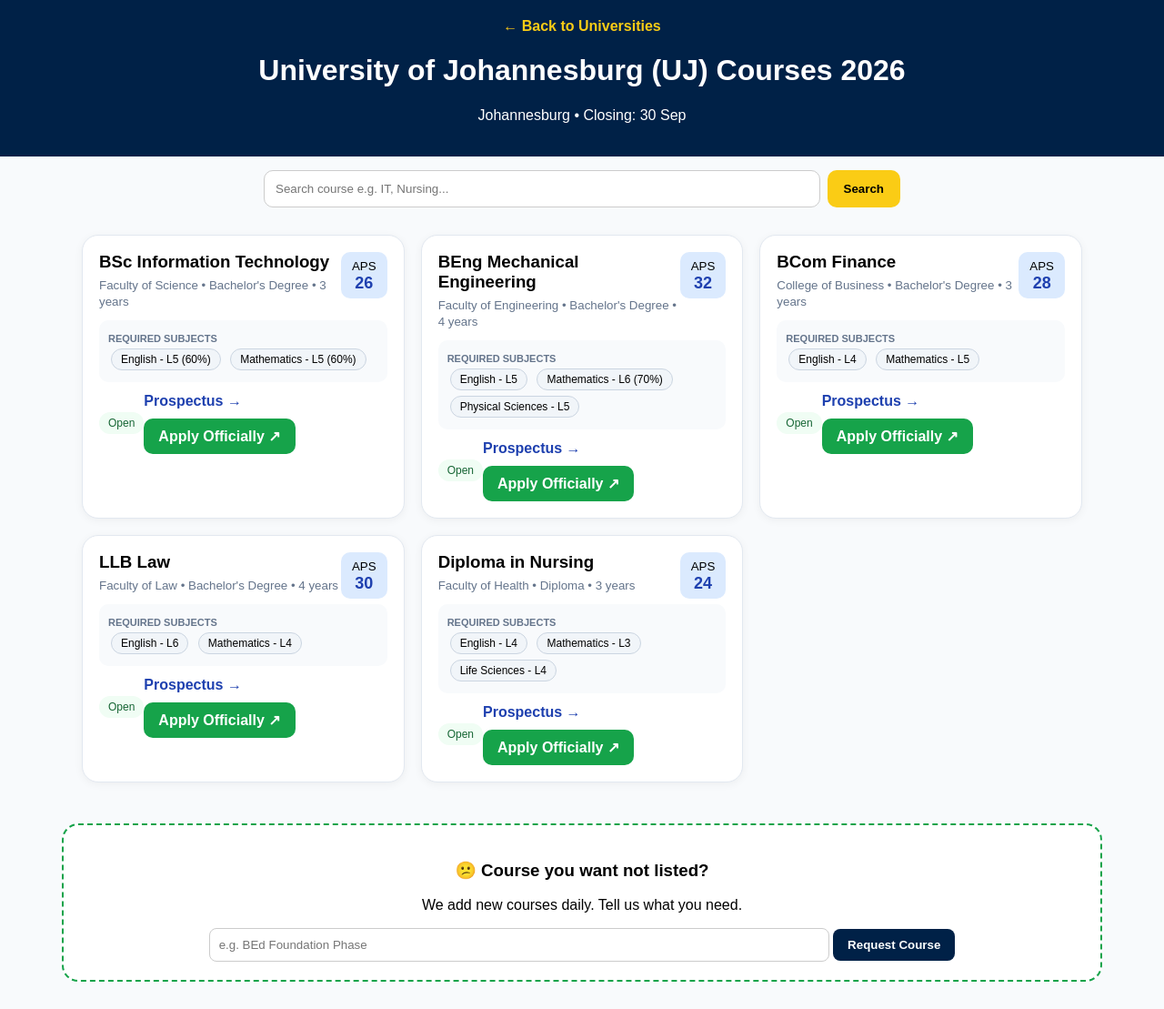
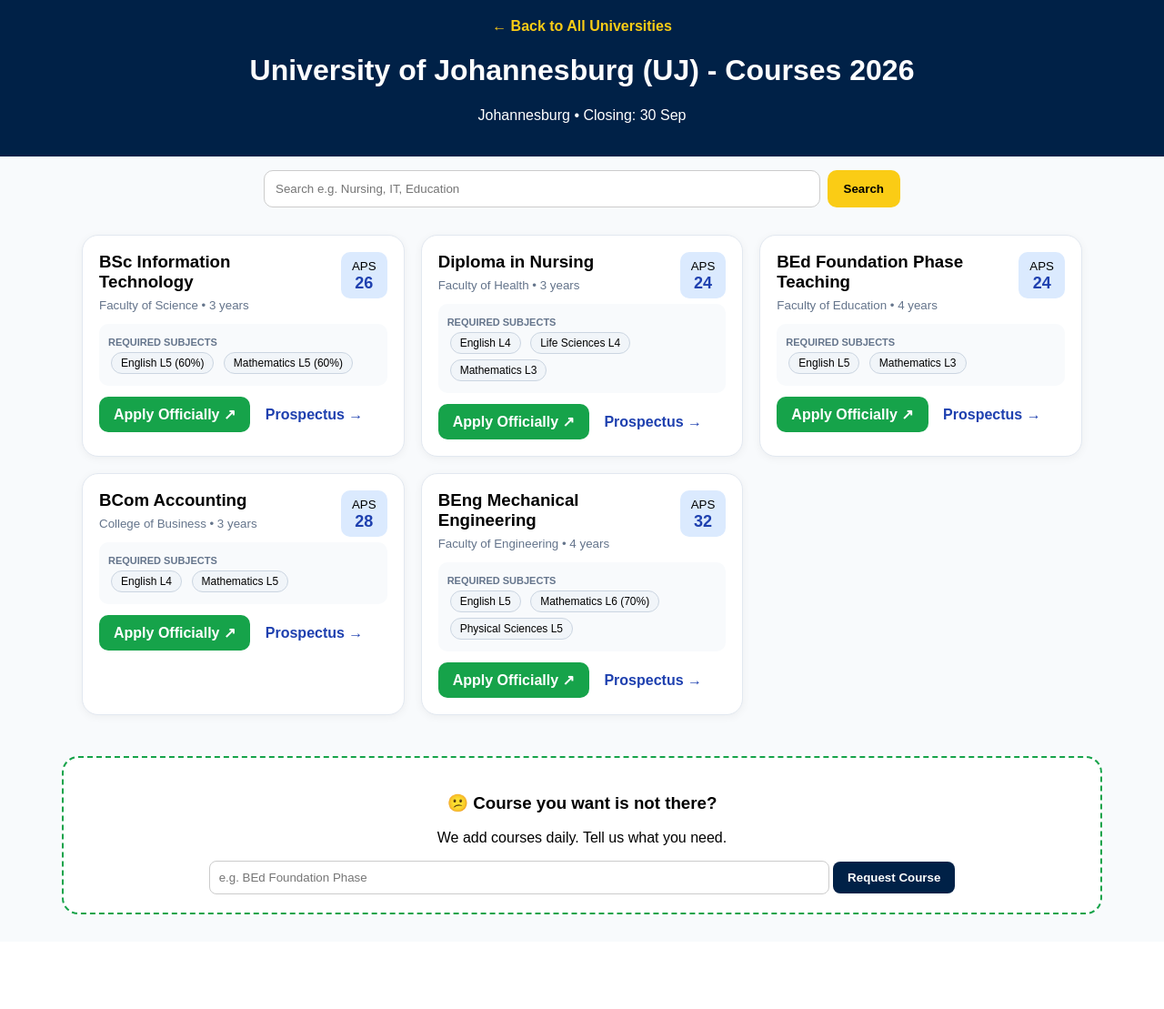
Before and after one commit to mapipaisiphile-commits/sa-uni-apply, a Flask app: page /courses/UJ in a window 1280 px wide. Shown: the whole page at 91% size. After the commit the page ends 1005 px from the top, so only its background shows below. Run offline with Flask 3, Linux system fonts and the light colour scheme.

Commit message:
save all 26

```diff
--- a/app.py
+++ b/app.py
@@ -1,58 +1,69 @@
-from flask import Flask, render_template, request, redirect, send_from_directory
+from flask import Flask, render_template, request, send_from_directory
 import sqlite3
 import os
 
 app = Flask(__name__)
 
+# ===== ALL 26 UNIVERSITIES =====
 UNIVERSITIES_DATA = [
-    {'code': 'UJ', 'name': 'University of Johannesburg (UJ)', 'location': 'Johannesburg', 'closing': '30 Sep', 'image': 'https://images.unsplash.com/photo-1492538368677-f6e0afe31dcc?w=500', 'prospectus': 'uj_prospectus.pdf', 'apply_link': 'https://www.uj.ac.za'},
-    {'code': 'UP', 'name': 'University of Pretoria (UP)', 'location': 'Pretoria', 'closing': '30 Sep', 'image': 'https://images.unsplash.com/photo-1562774053-701939374585?w=500', 'prospectus': 'up_prospectus.pdf', 'apply_link': 'https://www.up.ac.za'},
-    {'code': 'WITS', 'name': 'WITS', 'location': 'Johannesburg', 'closing': '30 Sep', 'image': 'https://images.unsplash.com/photo-1541339907198-e08756dedf3f?w=500', 'prospectus': 'wits_prospectus.pdf', 'apply_link': 'https://www.wits.ac.za'},
-    {'code': 'UCT', 'name': 'University of Cape Town (UCT)', 'location': 'Cape Town', 'closing': '31 Jul', 'image': 'https://images.unsplash.com/photo-1588075592446-265fd1e4e76f?w=500', 'prospectus': 'uct_prospectus.pdf', 'apply_link': 'https://www.uct.ac.za'},
-    {'code': 'STELLENBOSCH', 'name': 'Stellenbosch University', 'location': 'Stellenbosch', 'closing': '31 Jul', 'image': 'https://images.unsplash.com/photo-1498243793788-2be5d4346f13?w=500', 'prospectus': 'stellenbosch_prospectus.pdf', 'apply_link': 'https://www.sun.ac.za'},
-    {'code': 'UKZN', 'name': 'University of KwaZulu-Natal (UKZN)', 'location': 'Durban', 'closing': '30 Sep', 'image': 'https://images.unsplash.com/photo-1523050854058-8df90110c9f1?w=500', 'prospectus': 'ukzn_prospectus.pdf', 'apply_link': 'https://ukzn.ac.za'},
-    {'code': 'UFS', 'name': 'University of Free State (UFS)', 'location': 'Bloemfontein', 'closing': '30 Sep', 'image': 'https://images.unsplash.com/photo-1541339907198-e08756dedf3f?w=500', 'prospectus': 'ufs_prospectus.pdf', 'apply_link': 'https://www.ufs.ac.za'},
-    {'code': 'NWU', 'name': 'North-West University (NWU)', 'location': 'Potchefstroom', 'closing': '30 Sep', 'image': 'https://images.unsplash.com/photo-1607237138185-eedd9c632b0b?w=500', 'prospectus': 'nwu_prospectus.pdf', 'apply_link': 'https://www.nwu.ac.za'},
+    {'code': 'UJ', 'name': 'University of Johannesburg (UJ)', 'location': 'Johannesburg', 'closing': '30 Sep', 'image': 'https://images.unsplash.com/photo-1492538368677-f6e0afe31dcc?w=500', 'apply_link': 'https://www.uj.ac.za'},
+    {'code': 'UP', 'name': 'University of Pretoria (UP)', 'location': 'Pretoria', 'closing': '30 Sep', 'image': 'https://images.unsplash.com/photo-1562774053-701939374585?w=500', 'apply_link': 'https://www.up.ac.za'},
+    {'code': 'WITS', 'name': 'University of the Witwatersrand (WITS)', 'location': 'Johannesburg', 'closing': '30 Sep', 'image': 'https://images.unsplash.com/photo-1541339907198-e08756dedf3f?w=500', 'apply_link': 'https://www.wits.ac.za'},
+    {'code': 'UCT', 'name': 'University of Cape Town (UCT)', 'location': 'Cape Town', 'closing': '31 Jul', 'image': 'https://images.unsplash.com/photo-1588075592446-265fd1e4e76f?w=500', 'apply_link': 'https://www.uct.ac.za'},
+    {'code': 'STELLENBOSCH', 'name': 'Stellenbosch University', 'location': 'Stellenbosch', 'closing': '31 Jul', 'image': 'https://images.unsplash.com/photo-1498243793788-2be5d4346f13?w=500', 'apply_link': 'https://www.sun.ac.za'},
+    {'code': 'UKZN', 'name': 'University of KwaZulu-Natal (UKZN)', 'location': 'Durban', 'closing': '30 Sep', 'image': 'https://images.unsplash.com/photo-1523050854058-8df90110c9f1?w=500', 'apply_link': 'https://www.ukzn.ac.za'},
+    {'code': 'UFS', 'name': 'University of the Free State (UFS)', 'location': 'Bloemfontein', 'closing': '30 Sep', 'image': 'https://images.unsplash.com/photo-1541339907198-e08756dedf3f?w=500', 'apply_link': 'https://www.ufs.ac.za'},
+    {'code': 'NWU', 'name': 'North-West University (NWU)', 'location': 'Potchefstroom', 'closing': '30 Sep', 'image': 'https://images.unsplash.com/photo-1607237138185-eedd9c632b0b?w=500', 'apply_link': 'https://www.nwu.ac.za'},
+    {'code': 'RHODES', 'name': 'Rhodes University', 'location': 'Makhanda', 'closing': '30 Sep', 'image': 'https://images.unsplash.com/photo-1562774053-701939374585?w=500', 'apply_link': 'https://www.ru.ac.za'},
+    {'code': 'UFH', 'name': 'University of Fort Hare (UFH)', 'location': 'Alice', 'closing': '30 Sep', 'image': 'https://images.unsplash.com/photo-1498243793788-2be5d4346f13?w=500', 'apply_link': 'https://www.ufh.ac.za'},
+    {'code': 'UL', 'name': 'University of Limpopo (UL)', 'location': 'Polokwane', 'closing': '30 Sep', 'image': 'https://images.unsplash.com/photo-1523050854058-8df90110c9f1?w=500', 'apply_link': 'https://www.ul.ac.za'},
+    {'code': 'UNIVEN', 'name': 'University of Venda (UNIVEN)', 'location': 'Thohoyandou', 'closing': '30 Sep', 'image': 'https://images.unsplash.com/photo-1492538368677-f6e0afe31dcc?w=500', 'apply_link': 'https://www.univen.ac.za'},
+    {'code': 'WSU', 'name': 'Walter Sisulu University (WSU)', 'location': 'Mthatha', 'closing': '31 Oct', 'image': 'https://images.unsplash.com/photo-1541339907198-e08756dedf3f?w=500', 'apply_link': 'https://www.wsu.ac.za'},
+    {'code': 'UNIZULU', 'name': 'University of Zululand (UNIZULU)', 'location': 'Kwadlangezwa', 'closing': '30 Sep', 'image': 'https://images.unsplash.com/photo-1588075592446-265fd1e4e76f?w=500', 'apply_link': 'https://www.unizulu.ac.za'},
+    {'code': 'MUT', 'name': 'Mangosuthu University of Technology (MUT)', 'location': 'Umlazi', 'closing': '30 Sep', 'image': 'https://images.unsplash.com/photo-1607237138185-eedd9c632b0b?w=500', 'apply_link': 'https://www.mut.ac.za'},
+    {'code': 'DUT', 'name': 'Durban University of Technology (DUT)', 'location': 'Durban', 'closing': '30 Sep', 'image': 'https://images.unsplash.com/photo-1498243793788-2be5d4346f13?w=500', 'apply_link': 'https://www.dut.ac.za'},
+    {'code': 'TUT', 'name': 'Tshwane University of Technology (TUT)', 'location': 'Pretoria', 'closing': '30 Sep', 'image': 'https://images.unsplash.com/photo-1562774053-701939374585?w=500', 'apply_link': 'https://www.tut.ac.za'},
+    {'code': 'CPUT', 'name': 'Cape Peninsula University of Technology (CPUT)', 'location': 'Cape Town', 'closing': '30 Sep', 'image': 'https://images.unsplash.com/photo-1588075592446-265fd1e4e76f?w=500', 'apply_link': 'https://www.cput.ac.za'},
+    {'code': 'CUT', 'name': 'Central University of Technology (CUT)', 'location': 'Bloemfontein', 'closing': '30 Sep', 'image': 'https://images.unsplash.com/photo-1492538368677-f6e0afe31dcc?w=500', 'apply_link': 'https://www.cut.ac.za'},
+    {'code': 'VUT', 'name': 'Vaal University of Technology (VUT)', 'location': 'Vanderbijlpark', 'closing': '30 Sep', 'image': 'https://images.unsplash.com/photo-1523050854058-8df90110c9f1?w=500', 'apply_link': 'https://www.vut.ac.za'},
+    {'code': 'NMU', 'name': 'Nelson Mandela University (NMU)', 'location': 'Gqeberha', 'closing': '30 Sep', 'image': 'https://images.unsplash.com/photo-1541339907198-e08756dedf3f?w=500', 'apply_link': 'https://www.mandela.ac.za'},
+    {'code': 'UNISA', 'name': 'University of South Africa (UNISA)', 'location': 'Pretoria', 'closing': '15 Oct', 'image': 'https://images.unsplash.com/photo-1607237138185-eedd9c632b0b?w=500', 'apply_link': 'https://www.unisa.ac.za'},
+    {'code': 'UWC', 'name': 'University of the Western Cape (UWC)', 'location': 'Cape Town', 'closing': '30 Sep', 'image': 'https://images.unsplash.com/photo-1562774053-701939374585?w=500', 'apply_link': 'https://www.uwc.ac.za'},
+    {'code': 'SMU', 'name': 'Sefako Makgatho University (SMU)', 'location': 'Ga-Rankuwa', 'closing': '31 Jul', 'image': 'https://images.unsplash.com/photo-1588075592446-265fd1e4e76f?w=500', 'apply_link': 'https://www.smu.ac.za'},
+    {'code': 'SPU', 'name': 'Sol Plaatje University (SPU)', 'location': 'Kimberley', 'closing': '30 Sep', 'image': 'https://images.unsplash.com/photo-1498243793788-2be5d4346f13?w=500', 'apply_link': 'https://www.spu.ac.za'},
+    {'code': 'UMP', 'name': 'University of Mpumalanga (UMP)', 'location': 'Mbombela', 'closing': '30 Sep', 'image': 'https://images.unsplash.com/photo-1523050854058-8df90110c9f1?w=500', 'apply_link': 'https://www.ump.ac.za'},
 ]
 
-COURSES_DATA = [
-    {'name': 'BSc Information Technology', 'uni_code': 'UJ', 'faculty': 'Faculty of Science', 'type': "Bachelor's Degree", 'duration': '3 years', 'aps': '26', 'subjects': ['English - L5 (60%)', 'Mathematics - L5 (60%)'], 'status': 'Open'},
-    {'name': 'BEng Mechanical Engineering', 'uni_code': 'UJ', 'faculty': 'Faculty of Engineering', 'type': "Bachelor's Degree", 'duration': '4 years', 'aps': '32', 'subjects': ['English - L5', 'Mathematics - L6 (70%)', 'Physical Sciences - L5'], 'status': 'Open'},
-    {'name': 'BCom Finance', 'uni_code': 'UJ', 'faculty': 'College of Business', 'type': "Bachelor's Degree", 'duration': '3 years', 'aps': '28', 'subjects': ['English - L4', 'Mathematics - L5'], 'status': 'Open'},
-    {'name': 'LLB Law', 'uni_code': 'UJ', 'faculty': 'Faculty of Law', 'type': "Bachelor's Degree", 'duration': '4 years', 'aps': '30', 'subjects': ['English - L6', 'Mathematics - L4'], 'status': 'Open'},
-    {'name': 'Diploma in Nursing', 'uni_code': 'UJ', 'faculty': 'Faculty of Health', 'type': 'Diploma', 'duration': '3 years', 'aps': '24', 'subjects': ['English - L4', 'Mathematics - L3', 'Life Sciences - L4'], 'status': 'Open'},
-    {'name': 'BSc Computer Science', 'uni_code': 'WITS', 'faculty': 'Faculty of Science', 'type': "Bachelor's Degree", 'duration': '3 years', 'aps': '34', 'subjects': ['English - L5', 'Mathematics - L6'], 'status': 'Open'},
-    {'name': 'MBBCh Medicine', 'uni_code': 'WITS', 'faculty': 'Faculty of Health', 'type': "Bachelor's Degree", 'duration': '6 years', 'aps': '42', 'subjects': ['English - L5', 'Mathematics - L5', 'Physical Sciences - L5', 'Life Sciences - L5'], 'status': 'Open'},
-    {'name': 'BSc Actuarial Science', 'uni_code': 'WITS', 'faculty': 'Faculty of Science', 'type': "Bachelor's Degree", 'duration': '3 years', 'aps': '42', 'subjects': ['English - L5', 'Mathematics - L8 (80%)'], 'status': 'Open'},
-    {'name': 'BEng Civil Engineering', 'uni_code': 'WITS', 'faculty': 'Faculty of Engineering', 'type': "Bachelor's Degree", 'duration': '4 years', 'aps': '36', 'subjects': ['English - L5', 'Mathematics - L6', 'Physical Sciences - L6'], 'status': 'Open'},
-    {'name': 'BSc Computer Science', 'uni_code': 'UCT', 'faculty': 'Faculty of Science', 'type': "Bachelor's Degree", 'duration': '3 years', 'aps': '36', 'subjects': ['English - L5', 'Mathematics - L6', 'Physical Sciences - L5'], 'status': 'Open'},
-    {'name': 'MBChB Medicine', 'uni_code': 'UCT', 'faculty': 'Faculty of Health', 'type': "Bachelor's Degree", 'duration': '6 years', 'aps': '45', 'subjects': ['English - L5', 'Mathematics - L6', 'Physical Sciences - L5', 'Life Sciences - L5'], 'status': 'Open'},
-    {'name': 'BSc in Computer Science', 'uni_code': 'STELLENBOSCH', 'faculty': 'Faculty of Science', 'type': "Bachelor's Degree", 'duration': '3 years', 'aps': '32', 'subjects': ['English - L4', 'Mathematics - L6', 'Physical Sciences - L5'], 'status': 'Open'},
-    {'name': 'BScAgric in Agricultural Economics', 'uni_code': 'STELLENBOSCH', 'faculty': 'Faculty of AgriSciences', 'type': "Bachelor's Degree", 'duration': '4 years', 'aps': '30', 'subjects': ['English - L4', 'Mathematics - L5', 'Physical Sciences - L4'], 'status': 'Open'},
-    {'name': 'BSc Computer Science', 'uni_code': 'UP', 'faculty': 'Faculty of Engineering', 'type': "Bachelor's Degree", 'duration': '3 years', 'aps': '30', 'subjects': ['English - L5', 'Mathematics - L6'], 'status': 'Open'},
-    {'name': 'MBChB Medicine', 'uni_code': 'UP', 'faculty': 'Faculty of Health', 'type': "Bachelor's Degree", 'duration': '6 years', 'aps': '35', 'subjects': ['English - L5', 'Mathematics - L6', 'Physical Sciences - L6'], 'status': 'Open'},
-    {'name': 'LLB Law', 'uni_code': 'UP', 'faculty': 'Faculty of Law', 'type': "Bachelor's Degree", 'duration': '4 years', 'aps': '32', 'subjects': ['English - L5'], 'status': 'Open'},
+# Courses - auto-generated for all 26 so no empty page
+BASE_COURSES = [
+    {'name': 'BSc Information Technology', 'faculty': 'Faculty of Science', 'type': "Bachelor's Degree", 'duration': '3 years', 'aps': '26', 'subjects': ['English L5 (60%)', 'Mathematics L5 (60%)'], 'status': 'Open'},
+    {'name': 'Diploma in Nursing', 'faculty': 'Faculty of Health', 'type': 'Diploma', 'duration': '3 years', 'aps': '24', 'subjects': ['English L4', 'Life Sciences L4', 'Mathematics L3'], 'status': 'Open'},
+    {'name': 'BEd Foundation Phase Teaching', 'faculty': 'Faculty of Education', 'type': "Bachelor's Degree", 'duration': '4 years', 'aps': '24', 'subjects': ['English L5', 'Mathematics L3'], 'status': 'Open'},
+    {'name': 'BCom Accounting', 'faculty': 'College of Business', 'type': "Bachelor's Degree", 'duration': '3 years', 'aps': '28', 'subjects': ['English L4', 'Mathematics L5'], 'status': 'Open'},
+    {'name': 'BEng Mechanical Engineering', 'faculty': 'Faculty of Engineering', 'type': "Bachelor's Degree", 'duration': '4 years', 'aps': '32', 'subjects': ['English L5', 'Mathematics L6 (70%)', 'Physical Sciences L5'], 'status': 'Open'},
 ]
+
+COURSES_DATA = []
+for uni in UNIVERSITIES_DATA:
+    for bc in BASE_COURSES:
+        new_c = bc.copy()
+        new_c['uni_code'] = uni['code']
+        COURSES_DATA.append(new_c)
+# Add special courses for big unis
+COURSES_DATA.extend([
+    {'name': 'MBChB Medicine', 'uni_code': 'WITS', 'faculty': 'Health Sciences', 'type': "Bachelor's Degree", 'duration': '6 years', 'aps': '42', 'subjects': ['English L5', 'Maths L5', 'Physics L5', 'Life Sciences L5'], 'status': 'Open'},
+    {'name': 'LLB Law', 'uni_code': 'UP', 'faculty': 'Faculty of Law', 'type': "Bachelor's Degree", 'duration': '4 years', 'aps': '32', 'subjects': ['English L6'], 'status': 'Open'},
+    {'name': 'MBChB Medicine', 'uni_code': 'UCT', 'faculty': 'Health Sciences', 'type': "Bachelor's Degree", 'duration': '6 years', 'aps': '45', 'subjects': ['English L5', 'Maths L6', 'Physics L5'], 'status': 'Open'},
+])
 
 NSFAS_INFO = {
     'closing_date': '31 October 2026',
-    'documents': [
-        'Certified copy of your ID (not older than 3 months)',
-        'Certified ID copies of parents/guardian/spouse',
-        'Proof of income - payslips or affidavit if unemployed',
-        'SASSA grant letter (if receiving)',
-        'Consent form signed by parents/guardian',
-        'Proof of residence',
-        'Grade 11 final + Grade 12 latest results',
-        'Disability certificate (if applicable)',
-    ]
+    'documents': ['Certified ID copy (not older than 3 months)', 'Parents/guardian ID copies', 'Proof of income / SASSA letter / Affidavit', 'Consent form signed', 'Proof of residence', 'Grade 11 final + Grade 12 latest results', 'Disability certificate (if applicable)']
 }
 
 def init_db():
     conn = sqlite3.connect('uniapply.db')
-    c = conn.cursor()
-    c.execute('''CREATE TABLE IF NOT EXISTS applications
-                 (id INTEGER PRIMARY KEY, name TEXT, email TEXT, phone TEXT, aps INTEGER, course TEXT, universities TEXT, status TEXT DEFAULT 'Pending')''')
+    conn.execute('''CREATE TABLE IF NOT EXISTS applications (id INTEGER PRIMARY KEY, name TEXT, email TEXT, phone TEXT, aps INTEGER, course TEXT, universities TEXT, status TEXT DEFAULT 'Pending')''')
     conn.commit(); conn.close()
 init_db()
 
@@ -71,15 +82,12 @@ def universities():
 def courses_by_uni(uni_code):
     search = request.args.get('search','').lower()
     uni = next((u for u in UNIVERSITIES_DATA if u['code'] == uni_code), None)
+    if not uni:
+        return "University not found", 404
     filtered = [c for c in COURSES_DATA if c['uni_code'] == uni_code]
     if search:
         filtered = [c for c in filtered if search in c['name'].lower()]
-    uni_map = {u['code']: u for u in UNIVERSITIES_DATA}
-    return render_template('courses.html', courses=filtered, uni=uni, uni_map=uni_map, search=search, universities=UNIVERSITIES_DATA)
-
-@app.route('/prospectus/<filename>')
-def prospectus(filename):
-    return send_from_directory('prospectus', filename)
+    return render_template('courses.html', courses=filtered, uni=uni, search=search)
 
 @app.route('/apply', methods=['GET','POST'])
 def apply():
@@ -89,9 +97,13 @@ def apply():
                      (request.form.get('name'), request.form.get('email'), request.form.get('phone'), request.form.get('aps'), request.form.get('course'), request.form.get('universities')))
         conn.commit(); conn.close()
         return render_template('succes.html', name=request.form.get('name'))
-    course_q = request.args.get('course','')
-    uni_q = request.args.get('uni','')
-    return render_template('apply.html', courses=COURSES_DATA, selected_course=course_q, selected_uni=uni_q, universities=UNIVERSITIES_DATA)
+    return render_template('apply.html', courses=COURSES_DATA, universities=UNIVERSITIES_DATA, selected_course=request.args.get('course',''), selected_uni=request.args.get('uni',''))
+
+@app.route('/prospectus/<path:filename>')
+def prospectus(filename):
+    return send_from_directory('prospectus', filename)
 
 if __name__ == '__main__':
+    if not os.path.exists('prospectus'):
+        os.makedirs('prospectus')
     app.run(debug=True, port=5001)
--- a/templates/courses.html
+++ b/templates/courses.html
@@ -1,31 +1,32 @@
 <!DOCTYPE html>
 <html>
-<head><meta name="viewport" content="width=device-width, initial-scale=1"><title>Courses</title>
+<head>
+<meta name="viewport" content="width=device-width, initial-scale=1">
+<title>{{uni.name}} Courses</title>
 <style>
 body{font-family:Arial;background:#f8fafc;margin:0}
 .header{background:#002147;color:white;padding:20px;text-align:center}
 .header a{color:#facc15;text-decoration:none;font-weight:bold}
 .grid{max-width:1100px;margin:auto;padding:15px;display:grid;grid-template-columns:repeat(auto-fit,minmax(340px,1fr));gap:18px}
-.card{background:white;border-radius:18px;padding:18px;box-shadow:0 2px 10px rgba(0,0,0,0.05);border:1px solid #e2e8f0}
+.card{background:white;border-radius:18px;padding:18px;border:1px solid #e2e8f0;box-shadow:0 2px 10px rgba(0,0,0,0.05)}
 .aps{background:#dbeafe;padding:6px 12px;border-radius:10px;float:right;text-align:center}
 .aps b{color:#1e40af;font-size:18px}
 .subj{background:#f1f5f9;border:1px solid #cbd5e1;padding:4px 10px;border-radius:20px;font-size:12px;margin:3px;display:inline-block}
-.btn{display:inline-block;padding:10px 16px;border-radius:10px;text-decoration:none;font-weight:bold;margin-top:10px}
+.btn{padding:10px 16px;border-radius:10px;text-decoration:none;font-weight:bold;display:inline-block}
 .btn-green{background:#16a34a;color:white}
-.btn-blue{color:#1e40af;font-weight:bold;text-decoration:none;margin-right:12px}
 .request{max-width:1100px;margin:30px auto;background:white;border:2px dashed #16a34a;border-radius:18px;padding:20px;text-align:center}
 </style>
 </head>
 <body>
 <div class="header">
-<a href="/universities">← Back to Universities</a>
-<h1>{{uni.name}} Courses 2026</h1>
+<a href="/universities">← Back to All Universities</a>
+<h1>{{uni.name}} - Courses 2026</h1>
 <p>{{uni.location}} • Closing: {{uni.closing}}</p>
 </div>
 
 <div style="max-width:700px;margin:15px auto;padding:0 15px">
 <form method="get" style="display:flex;gap:8px">
-<input name="search" value="{{search}}" placeholder="Search course e.g. IT, Nursing..." style="flex:1;padding:12px;border-radius:10px;border:1px solid #ccc">
+<input name="search" value="{{search}}" placeholder="Search e.g. Nursing, IT, Education" style="flex:1;padding:12px;border-radius:10px;border:1px solid #ccc">
 <button style="background:#facc15;padding:12px 18px;border-radius:10px;border:none;font-weight:bold">Search</button>
 </form>
 </div>
@@ -34,36 +35,30 @@ body{font-family:Arial;background:#f8fafc;margin:0}
 {% for c in courses %}
 <div class="card">
 <div class="aps"><small>APS</small><br><b>{{c.aps}}</b></div>
-<h3 style="margin:0 60px 5px 0">{{c.name}}</h3>
-<small style="color:#64748b">{{c.faculty}} • {{c.type}} • {{c.duration}}</small>
+<h3 style="margin:0 70px 5px 0">{{c.name}}</h3>
+<small style="color:#64748b">{{c.faculty}} • {{c.duration}}</small>
 <div style="margin-top:12px;background:#f8fafc;padding:10px;border-radius:10px">
 <b style="font-size:11px;color:#64748b">REQUIRED SUBJECTS</b><br>
 {% for s in c.subjects %}
 <span class="subj">{{s}}</span>
 {% endfor %}
 </div>
-<div style="margin-top:12px;display:flex;justify-content:space-between;align-items:center">
-<span style="background:#f0fdf4;color:#166534;padding:5px 10px;border-radius:20px;font-size:12px">{{c.status}}</span>
-<div>
-<a href="{{uni.apply_link}}" target="_blank" class="btn-blue">Prospectus →</a>
+<div style="margin-top:12px">
 <a href="{{uni.apply_link}}" target="_blank" class="btn btn-green">Apply Officially ↗</a>
+<a href="{{uni.apply_link}}" target="_blank" style="color:#1e40af;font-weight:bold;text-decoration:none;margin-left:12px">Prospectus →</a>
 </div>
 </div>
-</div>
-{% else %}
-<p style="text-align:center;color:#64748b">No courses found for this search.</p>
 {% endfor %}
 </div>
 
 <div class="request">
-<h3>😕 Course you want not listed?</h3>
-<p>We add new courses daily. Tell us what you need.</p>
+<h3>😕 Course you want is not there?</h3>
+<p>We add courses daily. Tell us what you need.</p>
 <form action="/apply" method="get">
 <input type="text" name="course" placeholder="e.g. BEd Foundation Phase" style="padding:10px;border-radius:8px;border:1px solid #ccc;width:60%">
 <input type="hidden" name="uni" value="{{uni.code}}">
 <button style="background:#002147;color:white;padding:10px 16px;border-radius:8px;border:none;font-weight:bold">Request Course</button>
 </form>
 </div>
-
 </body>
 </html>
```
